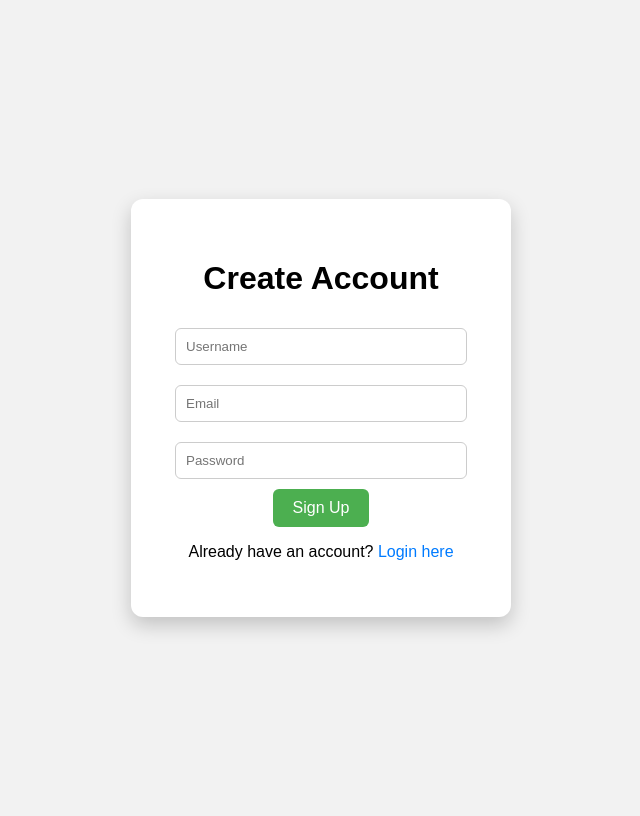
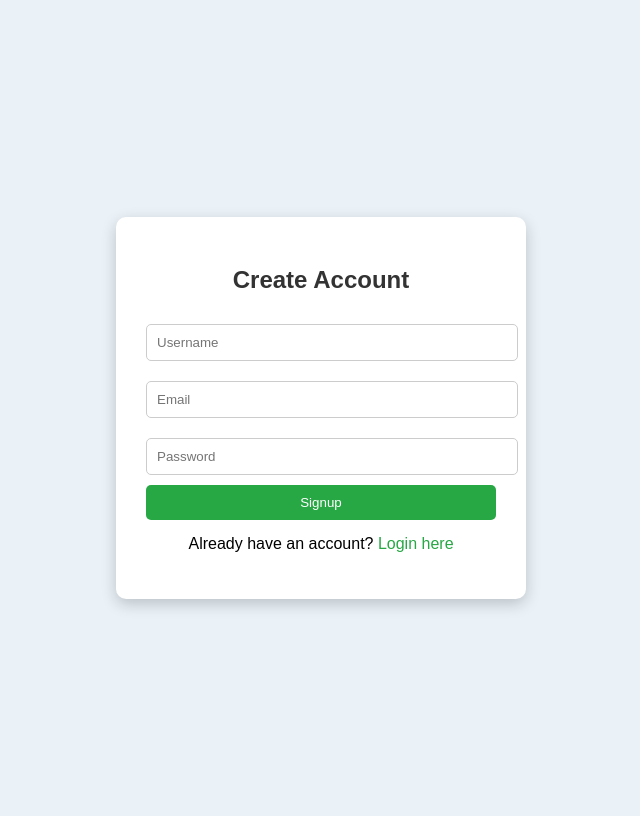
Before and after one commit to thegem99/chatX, a FastAPI app: page /signup in a window 1280 px wide. Shown: the whole page, without its empty margins (319-959 px from the left). Run offline with FastAPI, Linux system fonts and the light colour scheme.

Commit message:
Update signup.html

```diff
--- a/templates/signup.html
+++ b/templates/signup.html
@@ -1,20 +1,30 @@
 <!DOCTYPE html>
 <html lang="en">
 <head>
-  <meta charset="UTF-8">
-  <title>Sign Up</title>
-  <link rel="stylesheet" href="/static/style.css">
+    <meta charset="UTF-8">
+    <title>Signup</title>
+    <style>
+        body { font-family: Arial; background: #eaf2f8; display:flex; justify-content:center; align-items:center; height:100vh; }
+        .card { background:white; padding:30px; border-radius:10px; box-shadow:0 5px 15px rgba(0,0,0,0.2); width:350px; }
+        h2 { text-align:center; margin-bottom:20px; color:#333; }
+        input { width:100%; padding:10px; margin:10px 0; border-radius:5px; border:1px solid #ccc; }
+        button { width:100%; padding:10px; background:#28a745; color:white; border:none; border-radius:5px; cursor:pointer; }
+        button:hover { background:#218838; }
+        p { text-align:center; margin-top:15px; }
+        a { color:#28a745; text-decoration:none; }
+        a:hover { text-decoration:underline; }
+    </style>
 </head>
 <body>
-  <div class="container">
-    <h1>Create Account</h1>
-    <form method="post" action="/signup">
-      <input type="text" name="username" placeholder="Username" required><br>
-      <input type="email" name="email" placeholder="Email" required><br>
-      <input type="password" name="password" placeholder="Password" required><br>
-      <button type="submit">Sign Up</button>
-    </form>
-    <p>Already have an account? <a href="/">Login here</a></p>
-  </div>
+    <div class="card">
+        <h2>Create Account</h2>
+        <form method="post" action="/signup">
+            <input type="text" name="username" placeholder="Username" required>
+            <input type="email" name="email" placeholder="Email" required>
+            <input type="password" name="password" placeholder="Password" required>
+            <button type="submit">Signup</button>
+        </form>
+        <p>Already have an account? <a href="/">Login here</a></p>
+    </div>
 </body>
 </html>
```
